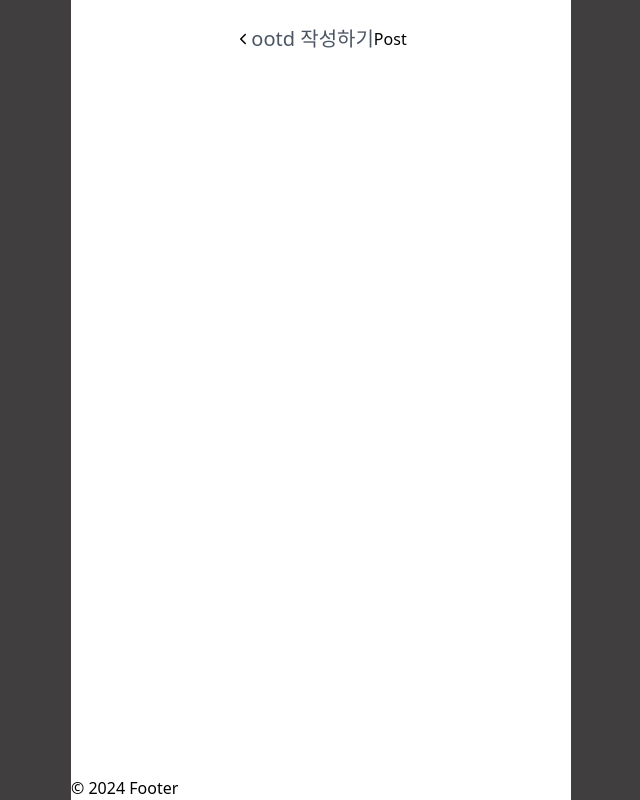
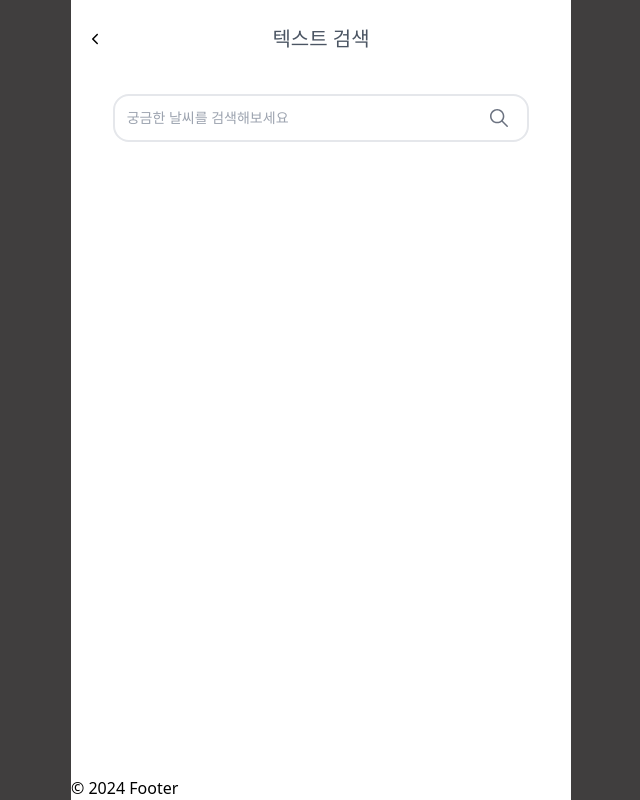
Before and after one commit to OneulUi/client, a Next.js app: page /ootd/search in a window 1280 px wide. Shown: the whole page, without its empty margins (319-959 px from the left). Built offline with nearby package versions, Linux system fonts and the light colour scheme.

Commit message:
Feat:ootd_search 페이지 구현

```diff
--- a/app/ootd/page.tsx
+++ b/app/ootd/page.tsx
@@ -10,7 +10,6 @@ export default function Ootd() {
       <HeaderOotd />
       <Input />
       <section className="bg-blue-200 w-full flex flex-col items-center">
-        {" "}
         <UserComponent />
         <UserComponent />
         <UserComponent />
--- a/app/ootd/search/page.tsx
+++ b/app/ootd/search/page.tsx
@@ -1,8 +1,10 @@
-import WriteHeader from "../../../components/ootd/write/HeaderWrite";
+import HeaderSearch from "../../../components/ootd/search/HeaderSearch";
+import Input from "@/components/input/Input";
 export default function OotdSearch() {
   return (
-    <main>
-      <WriteHeader />
+    <main className="w-full">
+      <HeaderSearch />
+      <Input />
     </main>
   );
 }
--- a/components/ootd/search/HeaderSearch.tsx
+++ b/components/ootd/search/HeaderSearch.tsx
@@ -0,0 +1,14 @@
+import Link from "next/link";
+import { IoIosArrowBack } from "react-icons/io";
+Link;
+
+export default function HeaderSearch() {
+  return (
+    <section className="flex items-center justify-center p-6 w-full relative">
+      <Link href="/ootd" className="absolute left-4">
+        <IoIosArrowBack />
+      </Link>
+      <span className="text-gray-600 text-[20px] font-thin">텍스트 검색</span>
+    </section>
+  );
+}
```
